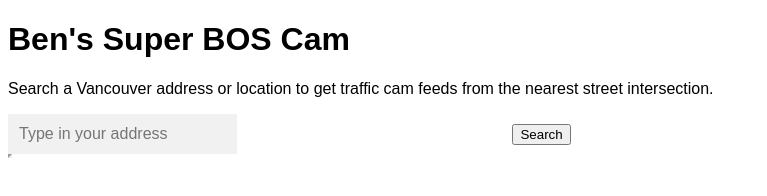
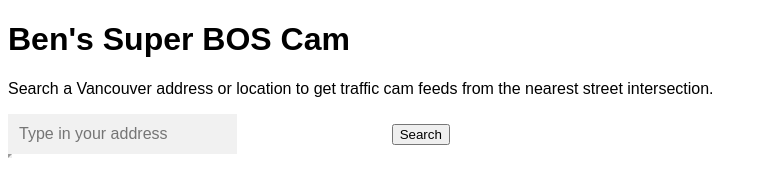
Before and after one commit to me-louie/decongestion, a plain HTML site: page index.html in a window 1280 px wide. Shown: the whole page, without its empty margins (0-767 px from the left). Drawn offline with Linux system fonts and the light colour scheme.

Commit message:
search bar ui fix

```diff
--- a/index.html
+++ b/index.html
@@ -20,7 +20,7 @@
       Search a Vancouver address or location to get traffic cam feeds from the nearest street intersection.
     </p>
 <!-- <form autocomplete="off"> -->
-  <div class="autocomplete" style="width:500px;">
+  <div class="autocomplete" style="width:30%;">
     <input id="myInput" type="search" name="myCountry" placeholder="Type in your address">
   </div>
 
```
